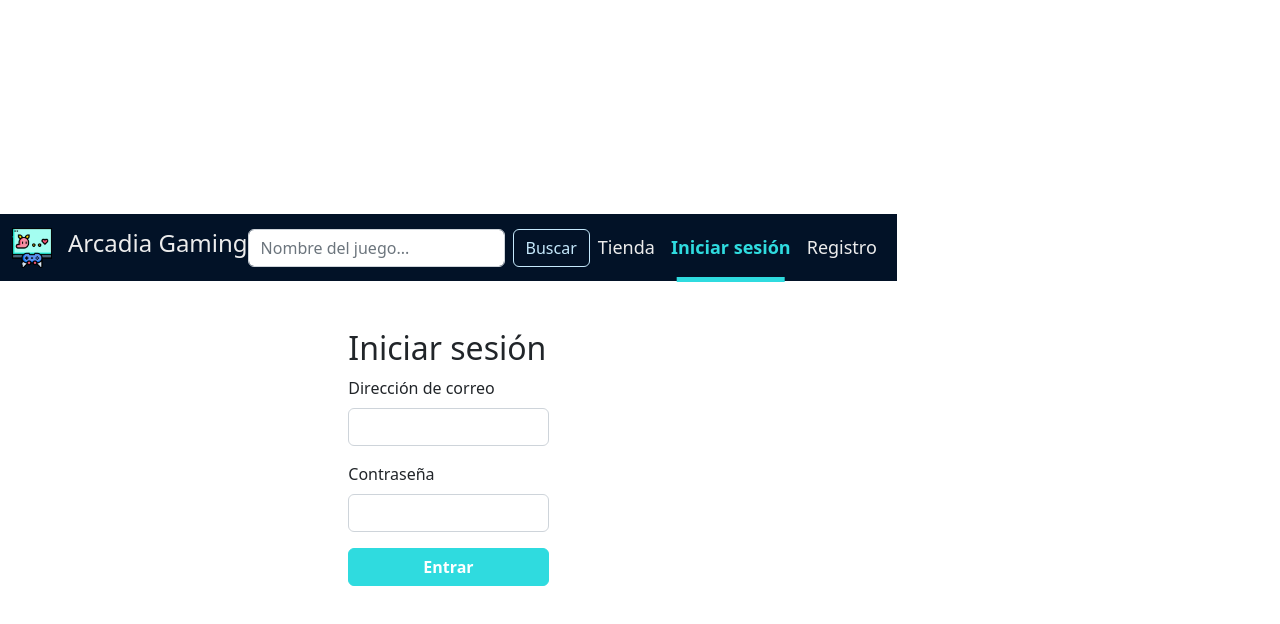
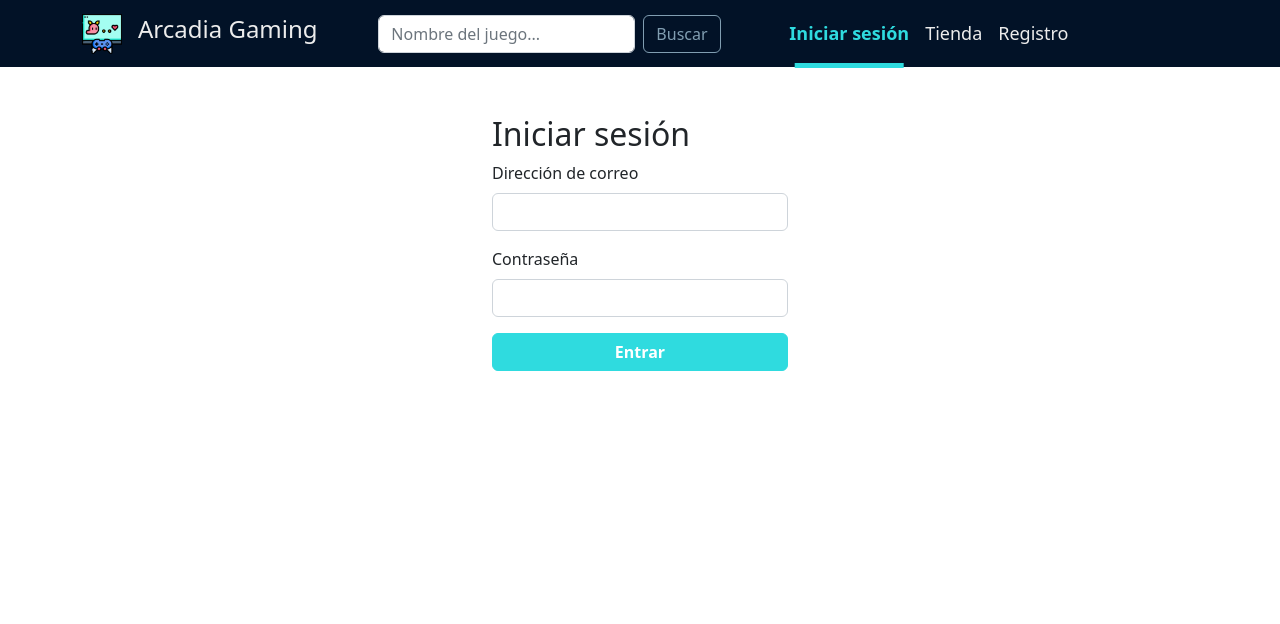
Before and after one commit to Kanandee/arcadiaFront, a React (Vite) app: page /login in a window 1280 px wide. Shown: the top 624 px of the page. Built offline with nearby package versions, Linux system fonts and the light colour scheme.

Commit message:
feat: user token, redux storage and web visibility buttons

```diff
--- a/src/App.jsx
+++ b/src/App.jsx
@@ -6,6 +6,7 @@ import GameList from "./containers/GameList/GameList";
 import GameDetail from "./containers/GameDetail/GameDetail";
 import Login from "./containers/Login/Login";
 import Register from "./containers/Register/Register";
+import { Navigate } from "react-router-dom";
 
 function App() {
   return (
@@ -18,6 +19,7 @@ function App() {
           <Route path="/games/:id" element={<GameDetail />} />
           <Route path="/login" element={<Login />} />
           <Route path="/register" element={<Register />} />
+          <Route path="/logout" element={<Navigate to="/login" />} />
         </Routes>
       </BrowserRouter>
     </div>
--- a/src/components/Game/Game.jsx
+++ b/src/components/Game/Game.jsx
@@ -12,7 +12,7 @@ function Game({ game }) {
    return (
       <div className="">
          <div
-            className="card  text-start game-card"
+            className="card text-start game-card"
             style={{ width: "13rem" }}
             onClick={() => getGameDetails(game)}
          >
--- a/src/components/Game/Game.scss
+++ b/src/components/Game/Game.scss
@@ -1,16 +1,16 @@
-.game-card {
-    border-radius: 10px !important;
-    overflow: hidden;
-    box-shadow: rgba(149, 157, 165, 0.2) 0px 8px 24px;
-    border: none !important;
-    transition: 1s all;
+// .game-card {
+//     border-radius: 10px !important;
+//     overflow: hidden;
+//     box-shadow: rgba(149, 157, 165, 0.2) 0px 8px 24px;
+//     border: none !important;
+//     transition: 1s all;
 
-    &:hover {
-        box-shadow: rgba(190, 200, 211, 0.704) 0px 1px 1px 0px inset, rgba(5, 49, 82, 0.507) 0px 50px 100px -20px, rgba(16, 33, 221, 0.474) 0px 30px 60px -30px;
-        cursor: pointer;
-    }
-}
+//     &:hover {
+//         box-shadow: rgba(190, 200, 211, 0.704) 0px 1px 1px 0px inset, rgba(5, 49, 82, 0.507) 0px 50px 100px -20px, rgba(16, 33, 221, 0.474) 0px 30px 60px -30px;
+//         cursor: pointer;
+//     }
+// }
 
-.poster-container {
-    position: relative;
-}
+// .poster-container {
+//     position: relative;
+// }
--- a/src/components/Navbar/Navbar.jsx
+++ b/src/components/Navbar/Navbar.jsx
@@ -1,8 +1,16 @@
 import React from "react";
-import { NavLink } from "react-router-dom";
+import { NavLink, useNavigate } from "react-router-dom";
+import { useSelector, useDispatch } from "react-redux";
+import { clearLoginInfo } from "../../redux/actionsRX";
+import TokenStorageService from "../../_services/TokenStorageService";
 import "./Navbar.scss"
 
 export default function Navbar() {
+
+   const dispatch = useDispatch();
+   const navigate = useNavigate();
+   const isLoggedIn = useSelector((state) => state.lib.isLoggedIn);
+   const user = useSelector((state) => state.lib.userInfo);
 
    let activeClassName = "activeNav";
    const setNavLinkClassName = ({ isActive }) => {
@@ -14,11 +22,44 @@ export default function Navbar() {
       return className;
    };
 
+   const logout = () => {
+      TokenStorageService.logOut();
+      dispatch(clearLoginInfo());
+      navigate('/');
+   };
+
+   const showUserInfo = () => {
+      if (isLoggedIn) {
+         return (<li className="nav-item">
+            <NavLink className={setNavLinkClassName}>
+               {user.name}
+            </NavLink>
+         </li>
+         );
+      }
+   }
+
+   const showLoginButtons = () => {
+      if (isLoggedIn) {
+         return (<li className="nav-item">
+            <NavLink to="/logout" onClick={logout} className={setNavLinkClassName}>
+               Cerrar sesión
+            </NavLink>
+         </li>);
+      } else {
+         return (<li className="nav-item">
+            <NavLink to="/login" className={setNavLinkClassName}>
+               Iniciar sesión
+            </NavLink>
+         </li>);
+      }
+   }
+
    return (
       <div>
          <nav className="navbar navbar-expand-lg navbar-dark bg-dark fs-6">
             <div className="container">
-               <a className="navbar-brand" href="/">
+               <a className="navbar-brand" disabled>
                   <img
                      src="../../src/assets/videojuego.png"
                      alt=""
@@ -51,23 +92,19 @@ export default function Navbar() {
                         placeholder="Nombre del juego..."
                         aria-label="Search"
                      />
-                     <button className="btn btn-outline-light" type="submit">
+                     <button className="btn btn-outline-light" type="submit" disabled>
                         Buscar
                      </button>
                   </form>
-
                   <ul className="navbar-nav navbar-right  me-auto mb-2 mb-lg-0"></ul>
                   <ul className="navbar-nav me-auto mb-2 mb-lg-0">
+                     {showLoginButtons()}
                      <li className="nav-item">
                         <NavLink to="/games" className={setNavLinkClassName}>
                            Tienda
                         </NavLink>
                      </li>
-                     <li className="nav-item">
-                        <NavLink to="/login" className={setNavLinkClassName}>
-                           Iniciar sesión
-                        </NavLink>
-                     </li>
+
                      <li className="nav-item">
                         <NavLink to="/register" className={setNavLinkClassName}>
                            Registro
@@ -75,6 +112,7 @@ export default function Navbar() {
                      </li>
                   </ul>
                   <ul className="navbar-nav navbar-right  me-auto mb-2 mb-lg-0">
+                     {showUserInfo()}
                      <div>
                      </div>
                   </ul>
--- a/src/containers/Login/Login.jsx
+++ b/src/containers/Login/Login.jsx
@@ -3,10 +3,15 @@ import { useNavigate } from "react-router-dom";
 import AuthService from "../../_services/AuthService";
 import TokenStorageService from "../../_services/TokenStorageService";
 import { validateLoginFormValues } from "../../_helpers/form-utilities";
+import { useDispatch } from "react-redux";
+import { saveLoginInfo } from "../../redux/actionsRX";
+import { useSelector } from "react-redux";
 
 import "./Login.scss";
 
 export default function Login() {
+
+   const dispatch = useDispatch();
 
    const initialValues = {
       email: "",
@@ -36,8 +41,9 @@ export default function Login() {
    const loginAuth = async (credentials) => {
       try {
          const res = await AuthService.login(credentials);
-         TokenStorageService.saveToken(res.data.token, res.data.user.id, res.data.userrole);
-         switch (res.data.role) {
+         TokenStorageService.saveToken(res.data.token, res.data.user.id, res.data.user.role);
+         dispatch(saveLoginInfo(res.data.user));
+         switch (res.data.user.role) {
             case "user":
                navigate("/games");
                break;
--- a/src/index.scss
+++ /dev/null
@@ -1,69 +0,0 @@
-:root {
-  font-family: Inter, system-ui, Avenir, Helvetica, Arial, sans-serif;
-  line-height: 1.5;
-  font-weight: 400;
-
-  color-scheme: light dark;
-  color: rgba(255, 255, 255, 0.87);
-  background-color: #242424;
-
-  font-synthesis: none;
-  text-rendering: optimizeLegibility;
-  -webkit-font-smoothing: antialiased;
-  -moz-osx-font-smoothing: grayscale;
-  -webkit-text-size-adjust: 100%;
-}
-
-a {
-  font-weight: 500;
-  color: #646cff;
-  text-decoration: inherit;
-}
-a:hover {
-  color: #535bf2;
-}
-
-body {
-  margin: 0;
-  display: flex;
-  place-items: center;
-  min-width: 320px;
-  min-height: 100vh;
-}
-
-h1 {
-  font-size: 3.2em;
-  line-height: 1.1;
-}
-
-button {
-  border-radius: 8px;
-  border: 1px solid transparent;
-  padding: 0.6em 1.2em;
-  font-size: 1em;
-  font-weight: 500;
-  font-family: inherit;
-  background-color: #1a1a1a;
-  cursor: pointer;
-  transition: border-color 0.25s;
-}
-button:hover {
-  border-color: #646cff;
-}
-button:focus,
-button:focus-visible {
-  outline: 4px auto -webkit-focus-ring-color;
-}
-
-@media (prefers-color-scheme: light) {
-  :root {
-    color: #213547;
-    background-color: #ffffff;
-  }
-  a:hover {
-    color: #747bff;
-  }
-  button {
-    background-color: #f9f9f9;
-  }
-}
--- a/src/main.jsx
+++ b/src/main.jsx
@@ -1,13 +1,16 @@
 import React from 'react'
 import ReactDOM from 'react-dom/client'
 import App from './App'
-import './index.scss'
 
 import "./custom-bootstrap.scss";
 import "bootstrap/dist/js/bootstrap.bundle";
+import store from './redux/store';
+import { Provider } from 'react-redux'
 
 ReactDOM.createRoot(document.getElementById('root')).render(
   <React.StrictMode>
-    <App />
+     <Provider store={store}>
+      <App />
+    </Provider>
   </React.StrictMode>,
 )
--- /dev/null
+++ b/src/redux/actionsRX.jsx
@@ -0,0 +1,46 @@
+import { createSlice } from "@reduxjs/toolkit";
+
+const initialState = {
+  isLoggedIn: false,
+  userInfo: {},
+  gamesCart: []
+
+};
+
+const actionsRX = createSlice({
+  name: "lib",
+  initialState,
+  reducers: {
+    saveLoginInfo: (state, action) => {
+      state.isLoggedIn = true;
+      state.userInfo = action.payload;
+      console.log("saveLoginInfo: " + state.isLoggedIn + " " + state.userInfo)
+    },
+    clearLoginInfo: (state) => {
+      state.isLoggedIn = false;
+      state.userInfo = null;
+      console.log("clearLoginInfo: " + state.isLoggedIn + " " + state.userInfo)
+    },
+
+    addGamesCart: (state, action) => {
+      state.gamesCart.push(action.payload);
+      console.log("addGamesCart: " + state.gamesCart)
+    },
+
+    removeGameCart: (state, action) => {
+      const index = state.gamesCart.indexOf(action.payload);
+      if (index > -1) {
+        state.gamesCart.splice(index, 1);
+      }
+      console.log("removeGameCart: " + state.gamesCart)
+    },
+
+    clearGamesCart: (state) => {
+      state.gamesCart = []
+      console.log("clearGamesCart: " + state.gamesCart)
+    }
+  },
+});
+
+export const { saveLoginInfo, clearLoginInfo, addGamesCart, removeGameCart, clearGamesCart } = actionsRX.actions;
+export default actionsRX.reducer;
--- /dev/null
+++ b/src/redux/store.js
@@ -0,0 +1,10 @@
+import { configureStore } from "@reduxjs/toolkit";
+import actionsRX from "./actionsRX";
+
+const store = configureStore({
+  reducer: {
+    lib: actionsRX,
+  },
+});
+
+export default store;
```
